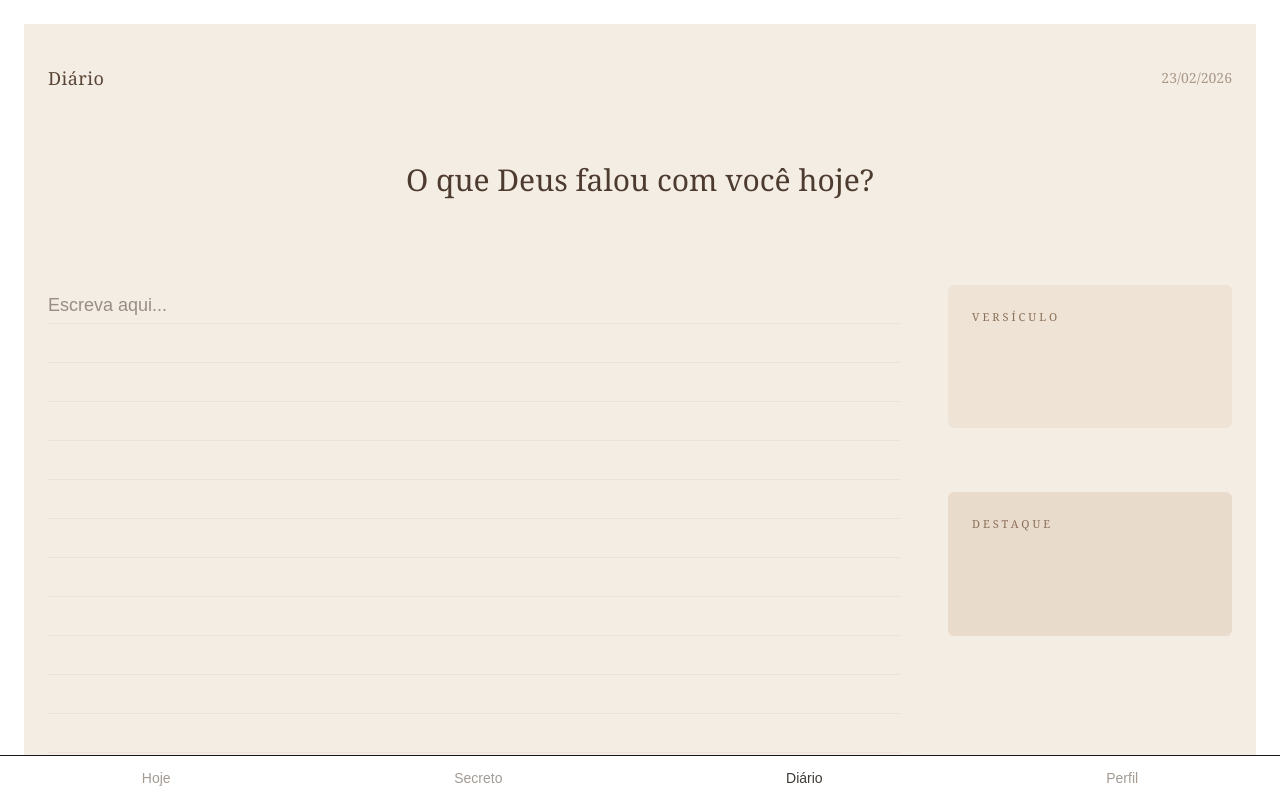
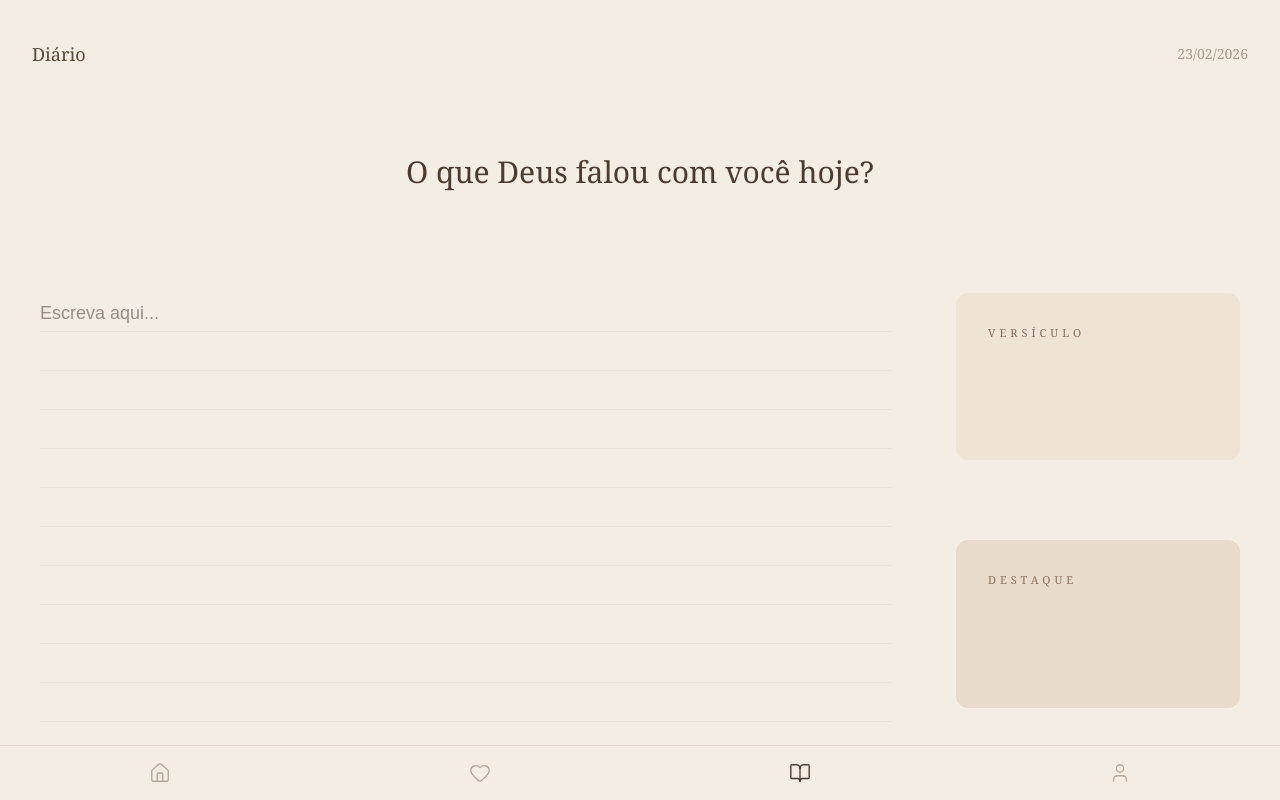
Before and after one commit to michelesannti/no-secreto, a Next.js app: page /diario in a window 1280 px wide. Shown: the top 800 px of the page. Built offline with nearby package versions, Linux system fonts and the light colour scheme.

Commit message:
diario full screen + nav minimal icons

```diff
--- a/app/(app)/diario/page.tsx
+++ b/app/(app)/diario/page.tsx
@@ -14,8 +14,7 @@ export default function DiarioPage() {
 
   useEffect(() => {
     const hoje = new Date();
-    const formatada = hoje.toLocaleDateString("pt-BR");
-    setDataHoje(formatada);
+    setDataHoje(hoje.toLocaleDateString("pt-BR"));
   }, []);
 
   async function handleSalvar() {
@@ -32,7 +31,7 @@ export default function DiarioPage() {
     if (error) {
       setMensagem("Erro ao salvar.");
     } else {
-      setMensagem("Salvo com carinho ✨");
+      setMensagem("Salvo ✨");
       setConteudo("");
       setVersiculo("");
       setDestaque("");
@@ -40,11 +39,11 @@ export default function DiarioPage() {
   }
 
   return (
-    <div className="min-h-screen bg-[#f4ede4] px-6 py-10">
+    <div className="min-h-screen bg-[#f4ede4]">
 
       {/* TOPO */}
-      <div className="flex justify-between items-center mb-16">
-        <h1 className="font-serif text-lg text-[#5a4636] tracking-wide">
+      <div className="flex justify-between items-center px-8 pt-10">
+        <h1 className="font-serif text-lg text-[#5a4636]">
           Diário
         </h1>
 
@@ -53,26 +52,25 @@ export default function DiarioPage() {
         </span>
       </div>
 
-      {/* PERGUNTA CENTRAL */}
-      <div className="text-center mb-20">
-        <h2 className="text-2xl md:text-3xl font-serif text-[#4e3b2f] leading-relaxed max-w-2xl mx-auto">
+      {/* PERGUNTA */}
+      <div className="text-center mt-20 mb-24 px-6">
+        <h2 className="text-3xl font-serif text-[#4e3b2f] leading-relaxed max-w-3xl mx-auto">
           O que Deus falou com você hoje?
         </h2>
       </div>
 
-      {/* CONTEÚDO PRINCIPAL */}
-      <div className="flex flex-row gap-12">
+      {/* CONTEÚDO */}
+      <div className="flex gap-16 px-10 pb-32">
 
-        {/* COLUNA ESQUERDA 75% */}
+        {/* TEXTO PRINCIPAL */}
         <div className="w-[75%]">
-
           <textarea
             value={conteudo}
             onChange={(e) => setConteudo(e.target.value)}
             placeholder="Escreva aqui..."
             className="
               w-full
-              h-[600px]
+              h-[650px]
               bg-transparent
               border-none
               outline-none
@@ -101,12 +99,11 @@ export default function DiarioPage() {
           )}
         </div>
 
-        {/* COLUNA DIREITA 25% */}
-        <div className="w-[25%] space-y-16">
+        {/* LATERAL */}
+        <div className="w-[25%] space-y-20">
 
-          {/* VERSÍCULO - estilo post-it */}
-          <div className="bg-[#efe3d6] p-6 rounded-md">
-            <h3 className="text-[11px] font-serif tracking-[3px] text-[#8a6f58] mb-4">
+          <div className="bg-[#efe3d6] p-8 rounded-xl">
+            <h3 className="text-[11px] font-serif tracking-[4px] text-[#8a6f58] mb-6">
               VERSÍCULO
             </h3>
 
@@ -127,9 +124,8 @@ export default function DiarioPage() {
             />
           </div>
 
-          {/* DESTAQUE - estilo anotação */}
-          <div className="bg-[#e9dbcc] p-6 rounded-md">
-            <h3 className="text-[11px] font-serif tracking-[3px] text-[#8a6f58] mb-4">
+          <div className="bg-[#e9dbcc] p-8 rounded-xl">
+            <h3 className="text-[11px] font-serif tracking-[4px] text-[#8a6f58] mb-6">
               DESTAQUE
             </h3>
 
@@ -150,6 +146,7 @@ export default function DiarioPage() {
           </div>
 
         </div>
+
       </div>
     </div>
   );
--- a/app/(app)/layout.tsx
+++ b/app/(app)/layout.tsx
@@ -2,6 +2,7 @@
 
 import Link from "next/link";
 import { usePathname } from "next/navigation";
+import { Home, Heart, BookOpen, User } from "lucide-react";
 
 export default function AppLayout({
   children,
@@ -10,31 +11,43 @@ export default function AppLayout({
 }) {
   const pathname = usePathname();
 
-  const linkStyle = (path: string) =>
-    `flex flex-col items-center text-sm ${
-      pathname === path ? "text-[#3e3a36]" : "text-[#a39b94]"
-    }`;
+  function NavItem({
+    href,
+    Icon,
+  }: {
+    href: string;
+    Icon: any;
+  }) {
+    const active = pathname === href;
+
+    return (
+      <Link
+        href={href}
+        className="flex flex-col items-center"
+      >
+        <Icon
+          size={22}
+          strokeWidth={1.5}
+          className={
+            active
+              ? "text-[#4e3b2f]"
+              : "text-[#b6a798]"
+          }
+        />
+      </Link>
+    );
+  }
 
   return (
-    <div className="min-h-screen bg-white pb-20">
-      <div className="p-6">{children}</div>
+    <div className="min-h-screen pb-20 bg-[#f4ede4]">
 
-      <nav className="fixed bottom-0 left-0 right-0 bg-white border-t flex justify-around py-3">
-        <Link href="/hoje" className={linkStyle("/hoje")}>
-          Hoje
-        </Link>
+      {children}
 
-        <Link href="/secreto" className={linkStyle("/secreto")}>
-          Secreto
-        </Link>
-
-        <Link href="/diario" className={linkStyle("/diario")}>
-          Diário
-        </Link>
-
-        <Link href="/perfil" className={linkStyle("/perfil")}>
-          Perfil
-        </Link>
+      <nav className="fixed bottom-0 left-0 right-0 bg-[#f4ede4] border-t border-[#e5d8cc] py-4 flex justify-around">
+        <NavItem href="/hoje" Icon={Home} />
+        <NavItem href="/secreto" Icon={Heart} />
+        <NavItem href="/diario" Icon={BookOpen} />
+        <NavItem href="/perfil" Icon={User} />
       </nav>
     </div>
   );
--- a/package.json
+++ b/package.json
@@ -10,6 +10,7 @@
   },
   "dependencies": {
     "@supabase/supabase-js": "^2.96.0",
+    "lucide-react": "^0.575.0",
     "next": "16.1.6",
     "react": "19.2.3",
     "react-dom": "19.2.3",
```
Also changed, not shown: 1 other file (tests, documents, lock files or other folders).
